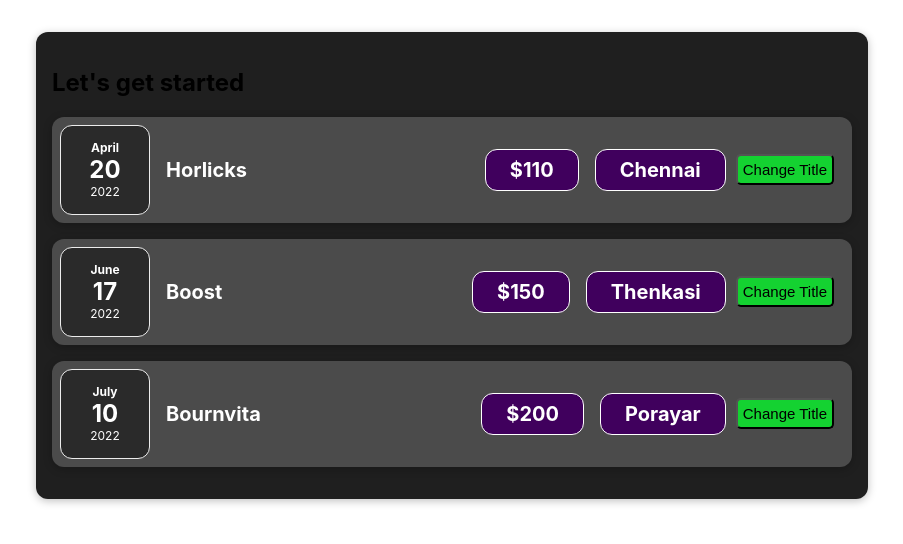
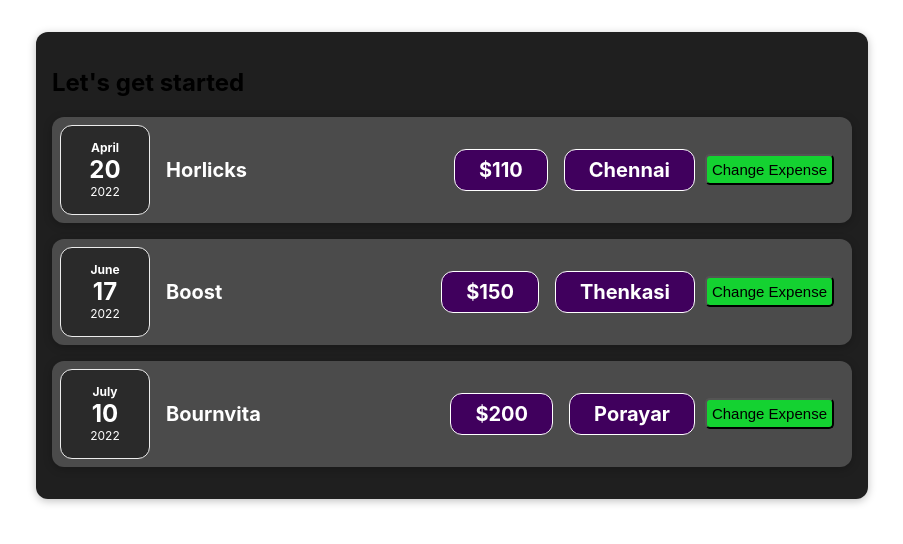
Before and after one commit to reactPlatform/barGraphProject, a React (Create React App) app: page / in a window 1280 px wide. Shown: the top 544 px of the page, without its empty margins (188-1091 px from the left). Built offline with nearby package versions, Linux system fonts and the light colour scheme.

Commit message:
Change amount

```diff
--- a/src/components/Expenses/ExpenseItem.js
+++ b/src/components/Expenses/ExpenseItem.js
@@ -4,15 +4,15 @@ import Card from '../UI/Card';
 import ExpenseDetails from './ExpenseDetails';
 import ExpenseDate from './ExpenseDate';
 const ExpenseItem = (props) => {
-    const [title, setTitle] = useState(props.title);
-    const changeTitle = () => {
-        setTitle('Updated Title');
+    const [amount, setAmount] = useState(props.amount);
+    const changeExpense = () => {
+        setAmount('100$');
     }
     return(
         <Card className="expense-item">
            <ExpenseDate date={props.date}/>
-            <ExpenseDetails title={title} amount={props.amount} location={props.location}/>
-            <button onClick={changeTitle} className='button'>Change Title</button>
+            <ExpenseDetails title={props.title} amount={amount} location={props.location}/>
+            <button onClick={changeExpense} className='button'>Change Expense</button>
         </Card>
     );
 }
```
